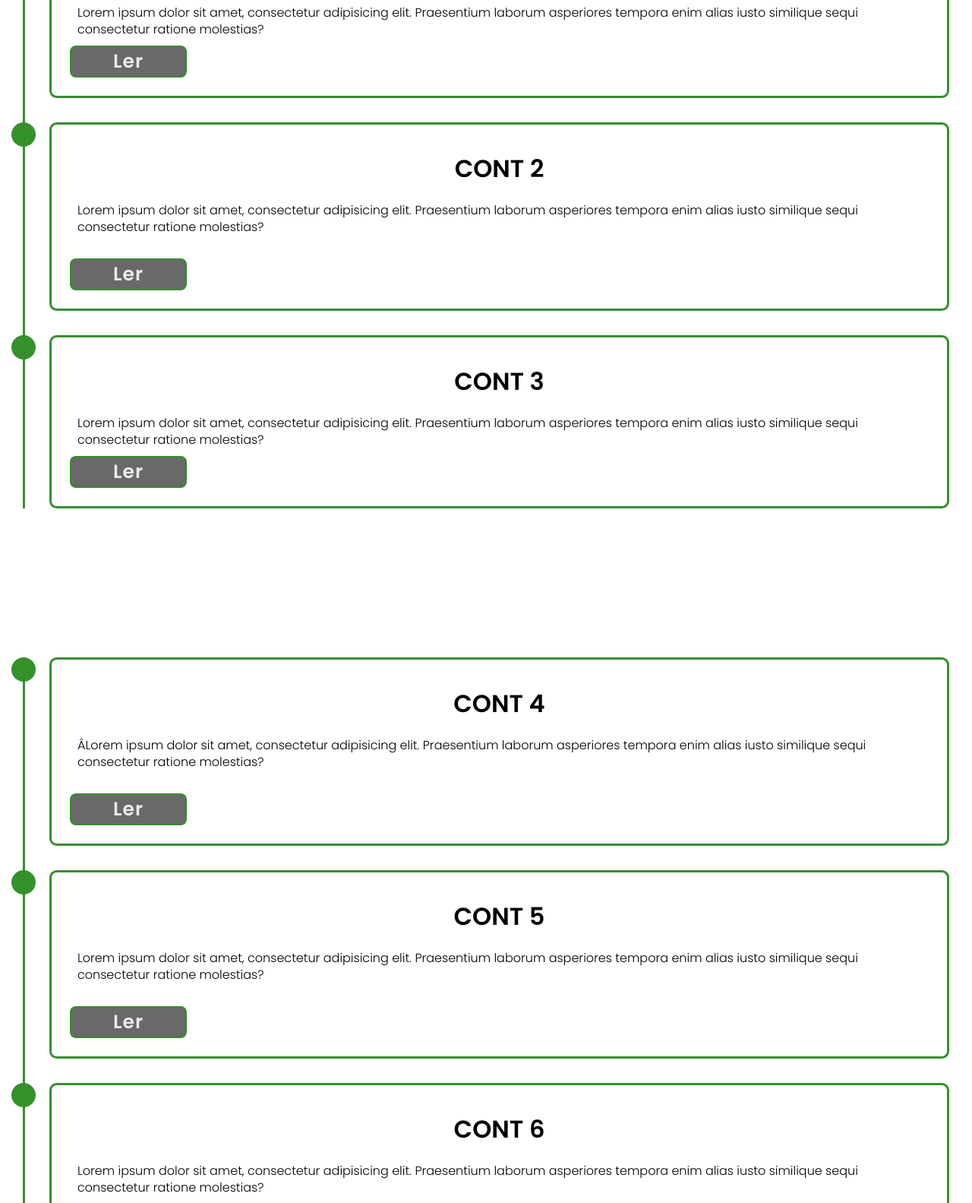
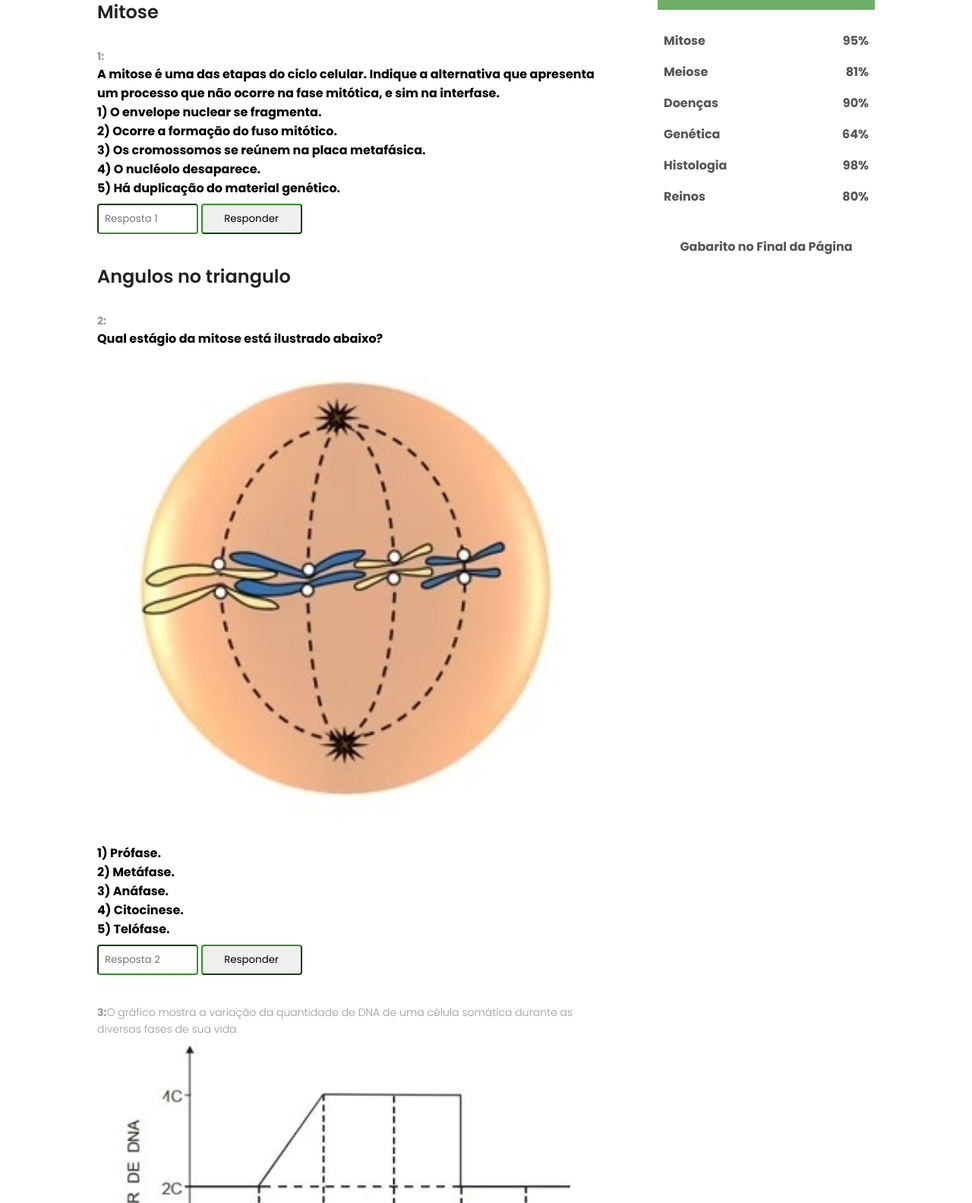
Before and after one commit to GabrielTomaz111/GTRI-CORP, a plain HTML site: page conteudos1.html in a window 1280 px wide. Shown: the part 653-2236 px from the top of the page at 76% size. Drawn offline with Linux system fonts and the light colour scheme.

Commit message:
Update conteudos1.html

```diff
--- a/conteudos1.html
+++ b/conteudos1.html
@@ -12,7 +12,7 @@
     <body>
 <section class="sub-header">
       <nav>
-        <a href="index1.html1"><img src="images/BioLabPng.png"></a>
+        <a href="index1.html"><img src="images/BioLabPng.png"></a>
         <div class="nav-links" id="navLinks">
         <i class="fa-solid fa-times" onclick="hideMenu()"></i>
           <ul>
@@ -21,105 +21,215 @@
             <li><a href="exercicios1.html">EXERCICIOS</a></li>
             <li><a href="sobre1.html">SOBRE</a></li>
             <li><a href="contato1.html">CONTATO</a></li>
+            </ul>
           </div>
         <i class="fa-solid fa-bars" onclick="showMenu()"></i>
     </nav>
-    <h1>Conteúdos </h1>
+    <h1>Exercicios sobre o conteudo</h1>
     </section>
 
-<!----- Conteúdos ----->
-<section class="conteudos" id="conteudos">
+<!----- blog page content ----->
 
-     <div class="conteudos-row">
-        <div class="conteudos-column">
-           <h3 class="title">⠀</h3>
+<section class="blog-content">
 
-           <div class="conteudos-box">
-             <div class="conteudos-content">
-                 <div class="content">
-                    <h3>CONT 1</h3>
-                    <p>Lorem ipsum dolor sit amet, consectetur adipisicing elit. Praesentium laborum
-                         asperiores tempora enim alias iusto similique sequi consectetur ratione molestias?
+    <div class="row">
+        <div class="blog-left">
+           <h2>Exercicios:</h2>
+           <h2>Mitose</h2>
+            <p><b>1:</b></p>
+            <B>A mitose é uma das etapas do ciclo celular. Indique a alternativa que apresenta um processo que não ocorre na fase mitótica, e sim na interfase.<br>
+                <b>1) O envelope nuclear se fragmenta.<br>
+                    2) Ocorre a formação do fuso mitótico.<br>
+                    3) Os cromossomos se reúnem na placa metafásica.<br>
+                    4) O nucléolo desaparece.<br>
+                    5) Há duplicação do material genético.<br><b>
+                <form id="question1">
+                    <input type="number" id="res1" placeholder="Resposta 1" required>
+                    <button type="submit">Responder</button>
+                </form>
+                <div id="result1"></div>
             </p>
-                    <div class="conteudos-bx">
-                        <a href="">Ler</a>
+
+            <h2>Angulos no triangulo</h2>
+            <p><b>2:</b></p>
+            <b>Qual estágio da mitose está ilustrado abaixo?<br>
+                <img src="images/bio.png">
+                <b>1) Prófase.<br>
+                    2) Metáfase.<br>
+                    3) Anáfase.<br>
+                    4) Citocinese.<br>
+                    5) Telófase.<br><b>
+                <form id="question2">
+                    <input type="number" id="res2" placeholder="Resposta 2" required>
+                    <button type="submit">Responder</button>
+                </form>
+                <div id="result2"></div>
+            </p>
+
+            <h2></h2>
+            <p><b>3:</b>O gráfico mostra a variação da quantidade de DNA de uma célula somática durante as diversas fases de sua vida.</p>
+            <img src="images/bio2.png">
+            <b>No gráfico, a mitose propriamente dita e a interfase correspondem, respectivamente, aos períodos de tempo:<br>
+                <b>1) 4 a 6    e    1 a 4.<br>
+                    2) 2 a 4    e    3 a 5.<br>
+                    3) 3 a 5    e    1 a 3.<br>
+                    4) 1 a 3    e    4 a 6.<br>
+                    5) 2 a 5    e    3 a 5.<br><b>
+                <form id="question3">
+                    <input type="number" id="res3" placeholder="Resposta 3" required>
+                    <button type="submit">Responder</button>
+                </form>
+                <div id="result3"></div>
+            </p>
+
+            <h2></h2>
+            <p><b>4:</b></p>
+            <img src="">
+            <b> A ancilostomose (ou amarelão, opilação ou ainda “doença do Jeca Tatu”) é uma doença ainda muito disseminada em nosso país, tendo como agentes patogênicos o Necator americanus e o Ancylostoma duodenale. Com relação ao ciclo de vida desses helmintos e à doença causada por eles, podemos afirmar corretamente que:<br>
+                <b>1) Seu ciclo de vida é heteroxeno, porque possui dois hospedeiros: o homem, que age como hospedeiro intermediário, e o mosquito Culex fatigans, como hospedeiro definitivo<br>
+                    2) Esses vermes são parasitas intestinais, porém alimentam-se de sangue, causando uma anemia profunda, típica da doença.<br>
+                    3) A principal forma de contaminação no meio rural faz-se pela ingestão de seus ovos embrionados, que foram eliminados pelas fezes de seus hospedeiros, tanto o definitivo quanto o intermediário.<br>
+                    4) Além da higiene alimentar e do uso de calçado, a vacinação da população também é uma importante medida profilática para se evitar a ocorrência dessa doença.<br>
+                <form id="question4">
+                    <input type="number" id="res4" placeholder="Resposta 4" required>
+                    <button type="submit">Responder</button>
+                </form>
+                <div id="result4"></div>
+            </p>
+
+            <h2></h2>
+            <p><b>5:</b></p>
+            <b>A ancilostomose, ou ancilostomíase, é uma doença causada por parasitas das espécies Necator americanus e Ancylostoma duodenale. Esses organismos são classificados como:<br>
+                <b>1) protozoários.<br>
+                    2) bactérias.<br>
+                    3) platelmintos.<br>
+                    4) nematoides.<br>
+                    5) artrópodes.<br><b>
+                <form id="question5">
+                    <input type="number" id="res5" placeholder="Resposta 5" required>
+                    <button type="submit">Responder</button>
+                </form>
+                <div id="result5"></div>
+            </p>
+
+
+            <div class="comment-box">
+
+                <h3>Deixe seu feedback</h3>
+
+                 <form class="comment-form">
+                     <input type="text" placeholder="Enter Name">
+                     <input type="text" placeholder="Enter Email">
+                     <textarea rows="5" placeholder="Seu comentario">
+                     </textarea>
+                     <button type="submit" class="hero-btn blue-btn"> Envie seu Comentario</button>
+                 </form>
+
+             </div>
+
+            <h2>Gabarito</h2>
+         <p>
+          <b>
+          1:    5 <br>
+          2:    2  <br>
+          3:    1   <br>
+          4:    2   <br>
+          5:    4   <br>
+          <b>
+        </p>
+
+        </div>
+         <div class="blog-right">
+            <div class="start_btn"><button>Iniciar a Prova</button></div>
+           <h3>Tabela de Acertos</h3>
+             <div>
+                 <span>Mitose  </span>
+                 <span>95%</span>
+             </div>
+             <div>
+                 <span>Meiose</span>
+                 <span>81%</span>
+             </div>
+             <div>
+                 <span>Doenças</span>
+                 <span>90%</span>
+             </div>
+            <div>
+                 <span>Genética</span>
+                 <span>64%</span>
+             </div>
+             <div>
+                 <span>Histologia</span>
+                 <span>98%</span>
+             </div>
+             <div>
+                <span>Reinos</span>
+                <span>80%</span>
+            </div>
+            <div>
+                <br>
+                <span><br>Gabarito no Final da Página  </span>
+                <span></span>
             </div>
         </div>
     </div>
 
-             <div class="conteudos-content">
-                <div class="content">
-                   <h3>CONT 2</h3>
-                   <p>Lorem ipsum dolor sit amet, consectetur adipisicing elit. Praesentium laborum
-                    asperiores tempora enim alias iusto similique sequi consectetur ratione molestias?
-               </p>
-                </p>
-                <div class="conteudos-bx">
-                    <a href="">Ler</a>
+    <div class="info_box">
+        <div class="info-title"><span>Instruções da Prova</span></div>
+        <div class="info-list">
+            <div class="info">1. Você terá <span>300 segundos</span> para responder cada pergunta.</div>
+            <div class="info">2. Cada pergunta terá apenas uma resposta.</div>
+            <div class="info">3. Você não podera selecionar nenhuma opção quando o tempo acabar.</div>
+            <div class="info">4. Você não pode sair do Quiz enquanto estiver jogando.</div>
+            <div class="info">5. Você receberá sua nota com base em suas respostas corretas.</div>
         </div>
+        <div class="buttons">
+            <button class="quit">Sair</button>
+            <button class="restart">Continuar</button>
         </div>
     </div>
 
-            <div class="conteudos-content">
-                <div class="content">
-                   <h3>CONT 3</h3>
-                   <p>Lorem ipsum dolor sit amet, consectetur adipisicing elit. Praesentium laborum
-                    asperiores tempora enim alias iusto similique sequi consectetur ratione molestias?
-               </p>
-                <div class="conteudos-bx">
-                    <a href="">Ler</a>
+    <div class="quiz_box">
+        <header>
+            <div class="title">Prova BioLab</div>
+            <div class="timer">
+                <div class="time_left_txt">Tempo Restante</div>
+                <div class="timer_sec">300</div>
             </div>
+            <div class="time_line"></div>
+        </header>
+        <section>
+            <div class="que_text">
             </div>
+            <div class="option_list">
             </div>
+        </section>
+
+        <footer>
+            <div class="total_que">
+            </div>
+            <button class="next_btn">Proxima Pergunta</button>
+        </footer>
+    </div>
+
+    <div class="result_box">
+        <div class="icon">
+            <i class="fas fa-crown"></i>
+        </div>
+        <div class="complete_text">Você completou a Prova!</div>
+        <div class="score_text">
+        </div>
+        <div class="buttons">
+            <button class="restart">Tentar novamente</button>
+            <button class="quit">Sair</button>
         </div>
     </div>
 
-        <div class="conteudos-column">
-            <h3 class="title">⠀</h3>
 
-            <div class="conteudos-box">
-              <div class="conteudos-content">
-                  <div class="content">
-                     <h3>CONT 4</h3>
-                     <p>ÂLorem ipsum dolor sit amet, consectetur adipisicing elit. Praesentium laborum
-                        asperiores tempora enim alias iusto similique sequi consectetur ratione molestias?
-                   </p>
-                    </p>
-                    <div class="conteudos-bx">
-                        <a href="">Ler</a>
-                     </div>
-                  </div>
-              </div>
 
-              <div class="conteudos-content">
-                 <div class="content">
-                    <h3>CONT 5</h3>
-                    <p>Lorem ipsum dolor sit amet, consectetur adipisicing elit. Praesentium laborum
-                        asperiores tempora enim alias iusto similique sequi consectetur ratione molestias?
-                   </p>
-                    </p>
-                    <div class="conteudos-bx">
-                        <a href="">Ler</a>
-                     </div>
-                 </div>
-             </div>
-
-             <div class="conteudos-content">
-                 <div class="content">
-                    <h3>CONT 6</h3>
-                    <p>Lorem ipsum dolor sit amet, consectetur adipisicing elit. Praesentium laborum
-                        asperiores tempora enim alias iusto similique sequi consectetur ratione molestias?
-                   </p>
-                    <div class="conteudos-bx">
-                        <a href="">Ler</a>
-                     </div>
-                 </div>
-             </div>
-            </div>
-         </div>
-     </div>
 
 </section>
+
 
 <!----- sobre ----->
 
@@ -141,6 +251,8 @@
         }
 
     </script>
-
+    <script src="https://kit.fontawesome.com/a076d05399.js"></script>
+    <script src="questions1.js"></script>
+    <script src="script1.js"></script>
     </body>
     </html>
```
Lines whose indentation alone changed are shown as unchanged.
